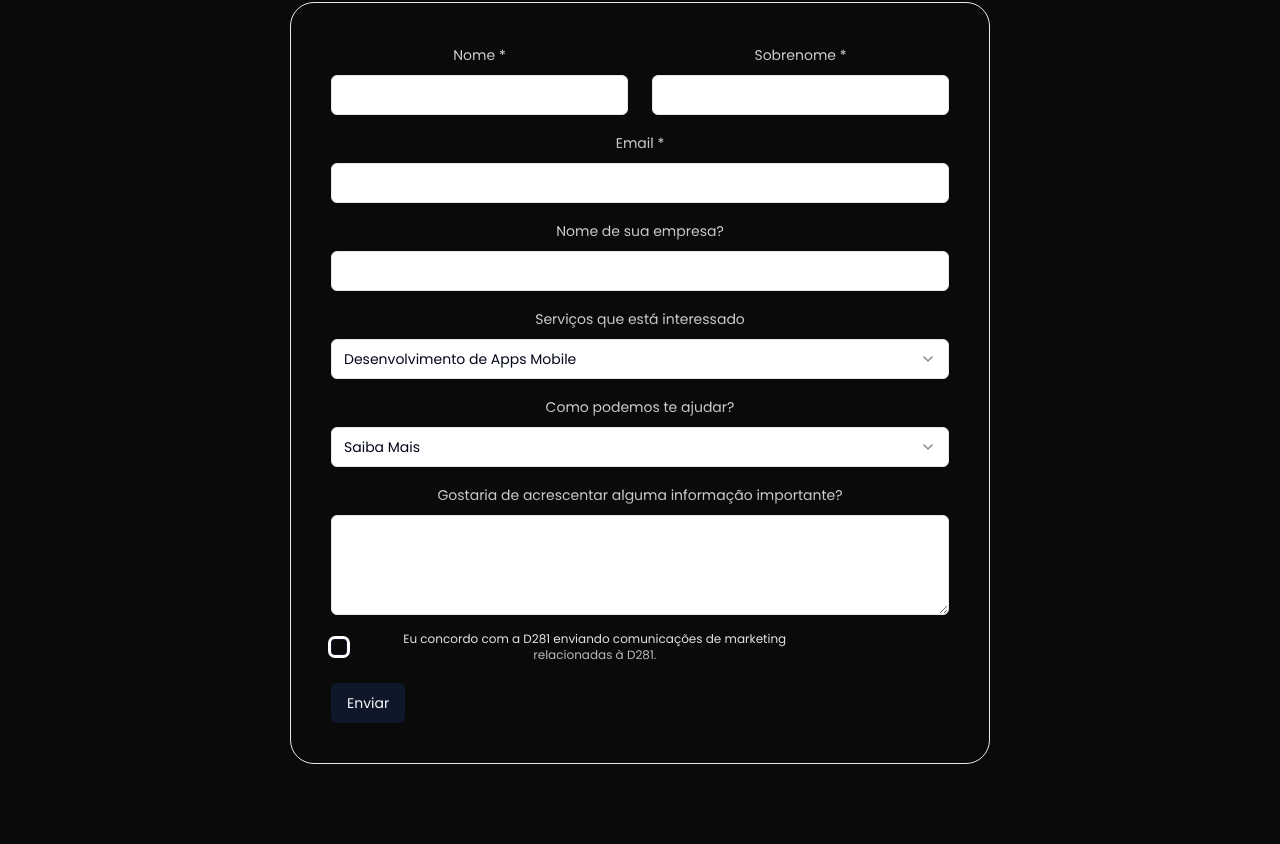
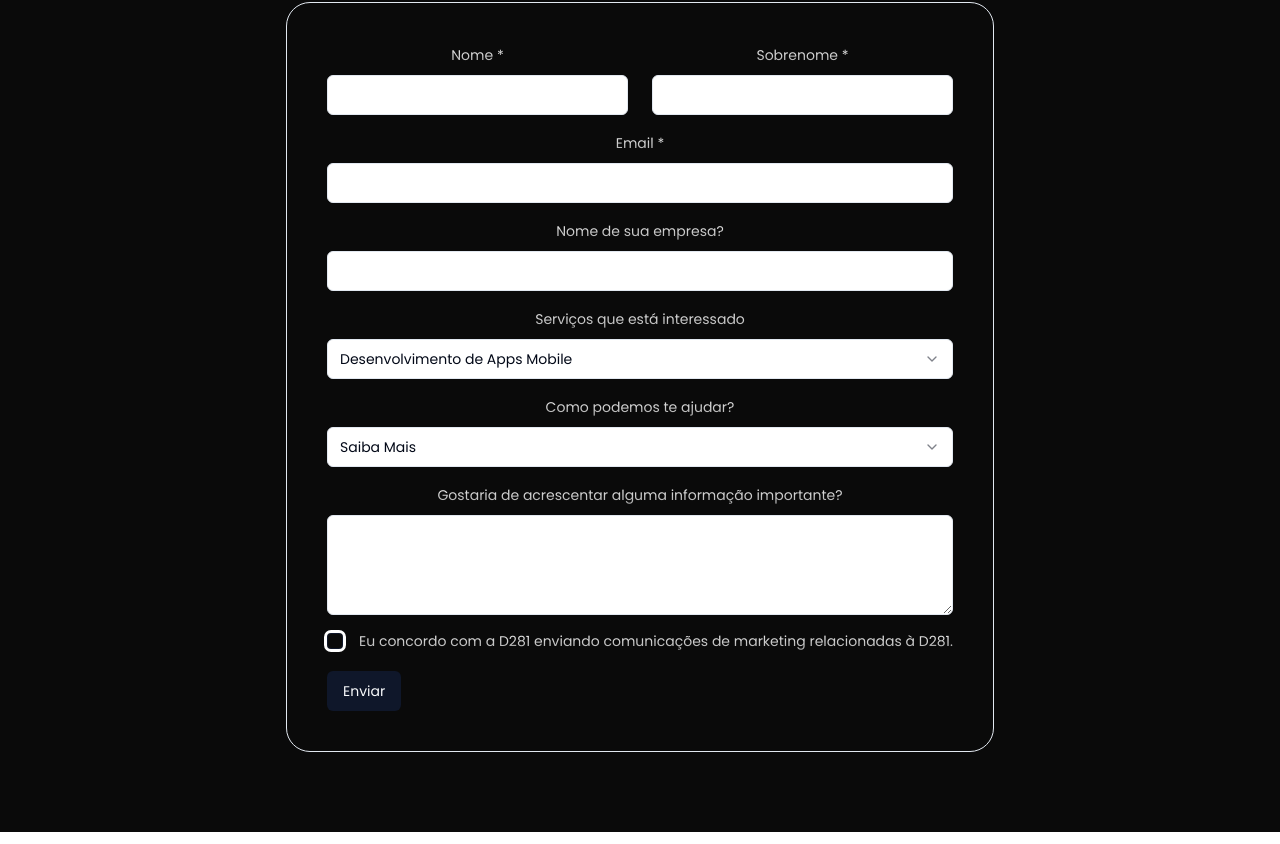
Before and after one commit to devpedrofurquim/d281, a Next.js app: page /contact in a window 1280 px wide. Shown: the part 318-1162 px from the top of the page. Built offline with nearby package versions, Linux system fonts and the light colour scheme.

Commit message:
contact page design changes

```diff
--- a/src/app/contact/page.tsx
+++ b/src/app/contact/page.tsx
@@ -261,7 +261,7 @@ export default function ContactForm() {
                           </SelectItem>
                         </div>
                         <SelectItem value="Saiba Mais">Saiba Mais</SelectItem>
-                        <SelectItem value="Obtenha um Orçamento">Obtenha um Orçamento</SelectItem>
+                        <SelectItem value="Obter um Orçamento">Obter um Orçamento</SelectItem>
 
                         <SelectItem value="Outros">Outros</SelectItem>
                       </SelectContent>
@@ -292,7 +292,7 @@ export default function ContactForm() {
                     className="outline outline-white"
                   />
                 </div>
-                <div className="text-xs font-light  md:w-3/4 mb-1 bg-clip-text text-transparent bg-gradient-to-b from-neutral-50 to-neutral-400">
+                <div className="text-sm font-light  mb-1 bg-clip-text text-transparent bg-gradient-to-b from-neutral-50 to-neutral-400">
                 Eu concordo com a D281 enviando comunicações de marketing relacionadas à D281.
                 </div>
               </div>
```
